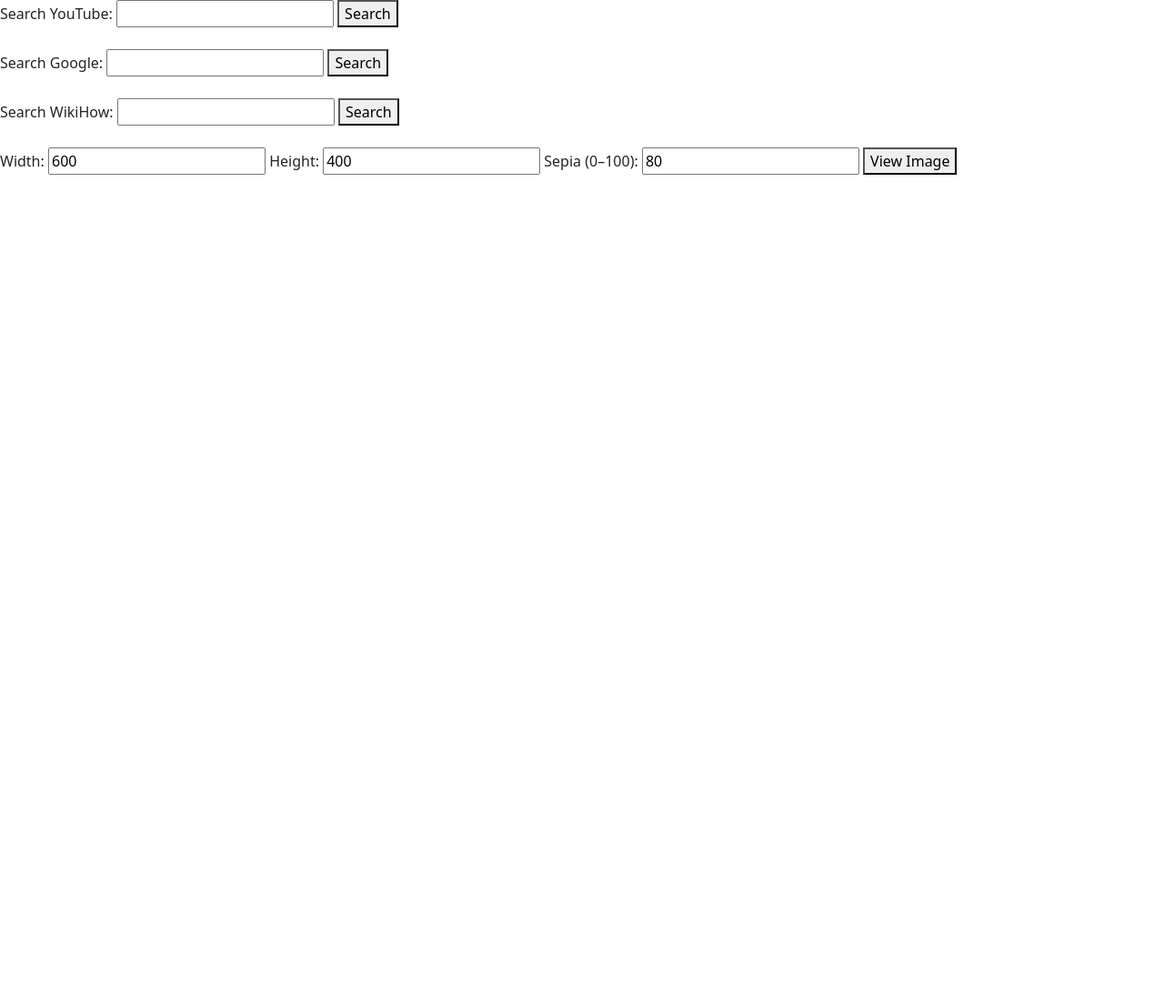
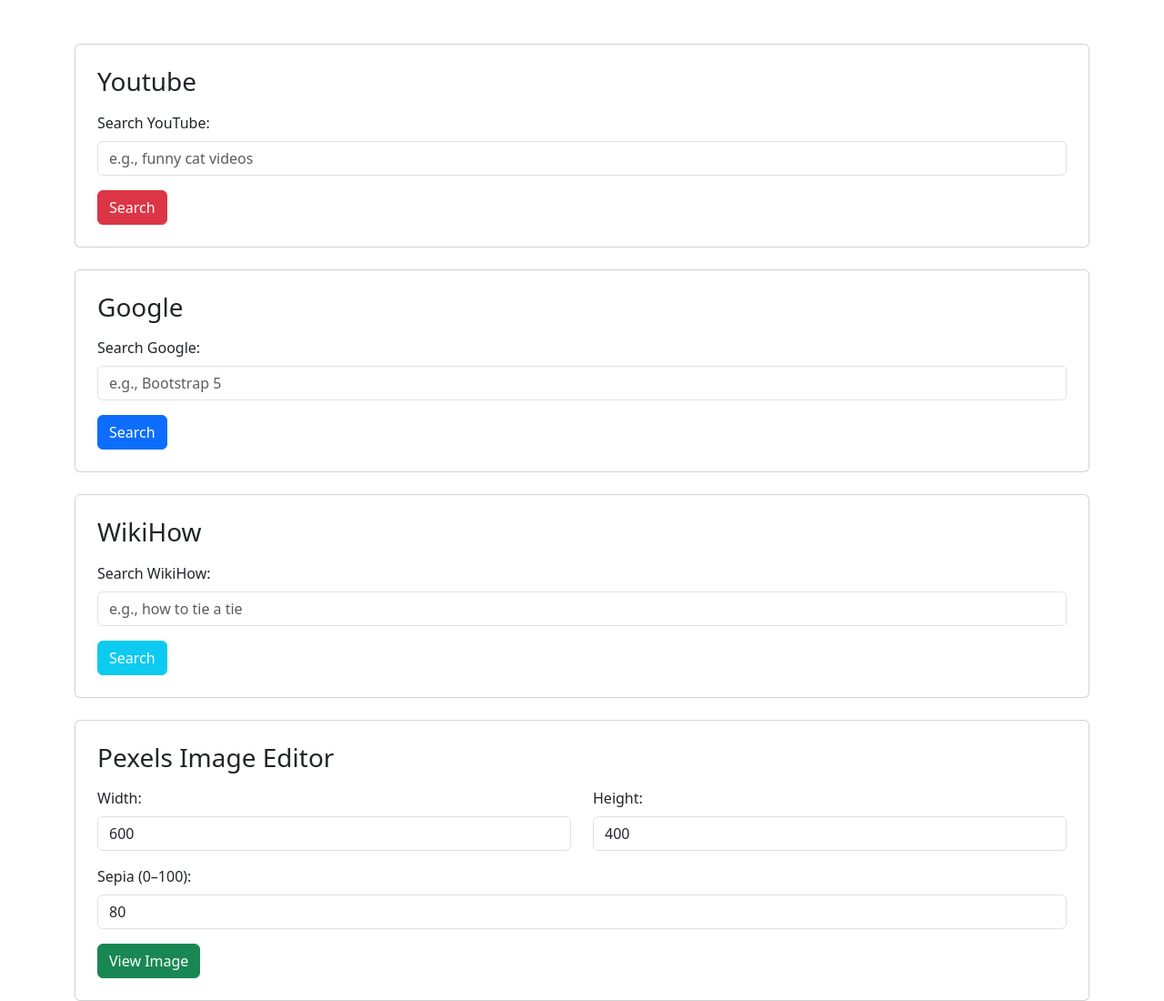
Before and after one commit to EdSmith2032/my-search-params, a plain HTML site: page index.html in a window 1280 px wide. Shown: the whole page at 91% size. Before the commit the page ends 800 px from the top, so only its background shows below. Drawn offline with nearby package versions, Linux system fonts and the light colour scheme.

Commit message:
added bootstrap, divs, and styling

```diff
--- a/index.html
+++ b/index.html
@@ -13,44 +13,65 @@
 
 <body>
 
-    <form action="https://www.youtube.com/results" method="GET">
-        <label for="search">Search YouTube:</label>
-        <input type="text" name="search_query" id="search">
-        <button type="submit">Search</button>
-    </form>
+<div class="container mt-5">
 
-    <br>
+        <div class="card p-4 mb-4">
+            <h1 class="h3 mb-3">Youtube</h1>
+            <form action="https://www.youtube.com/results" method="GET">
+                <div class="mb-3">
+                    <label for="search" class="form-label">Search YouTube:</label>
+                    <input type="text" name="search_query" id="search" class="form-control" placeholder="e.g., funny cat videos">
+                </div>
+                <button type="submit" class="btn btn-danger">Search</button>
+            </form>
+        </div>
 
-    <form action="https://www.google.com/search">
-        <label for="gsearch">Search Google:</label>
-        <input type="text" name="q" id="gsearch">
-        <button type="submit">Search</button>
-    </form>
+        <div class="card p-4 mb-4">
+            <h1 class="h3 mb-3">Google</h1>
+            <form action="https://www.google.com/search">
+                <div class="mb-3">
+                    <label for="gsearch" class="form-label">Search Google:</label>
+                    <input type="text" name="q" id="gsearch" class="form-control" placeholder="e.g., Bootstrap 5">
+                </div>
+                <button type="submit" class="btn btn-primary">Search</button>
+            </form>
+        </div>
 
-    <br>
+        <div class="card p-4 mb-4">
+            <h1 class="h3 mb-3">WikiHow</h1>
+            <form action="https://www.wikihow.com/wikiHowTo">
+                <div class="mb-3">
+                    <label for="wikihow" class="form-label">Search WikiHow:</label>
+                    <input type="text" name="search" id="wikihow" class="form-control" placeholder="e.g., how to tie a tie">
+                </div>
+                <button type="submit" class="btn btn-info text-white">Search</button>
+            </form>
+        </div>
 
-    <form action="https://www.wikihow.com/wikiHowTo">
-        <label for="wikihow">Search WikiHow:</label>
-        <input type="text" name="search" id="wikihow">
-        <button type="submit">Search</button>
-    </form>
+        <div class="card p-4">
+            <h1 class="h3 mb-3">Pexels Image Editor</h1>
+            <form action="https://images.pexels.com/photos/3184402/pexels-photo-3184402.jpeg" method="GET">
+                <div class="row">
+                    <div class="col-md-6 mb-3">
+                        <label for="w" class="form-label">Width:</label>
+                        <input type="number" name="w" id="w" value="600" class="form-control">
+                    </div>
+                    <div class="col-md-6 mb-3">
+                        <label for="h" class="form-label">Height:</label>
+                        <input type="number" name="h" id="h" value="400" class="form-control">
+                    </div>
+                </div>
+                <div class="mb-3">
+                    <label for="sepia" class="form-label">Sepia (0–100):</label>
+                    <input type="number" name="sepia" id="sepia" value="80" class="form-control" min="0" max="100">
+                </div>
+                <button type="submit" class="btn btn-success">View Image</button>
+            </form>
+        </div>
 
-    <br>
+    </div>
 
-    <form action="https://images.pexels.com/photos/3184402/pexels-photo-3184402.jpeg" method="GET">
-        <label for="w">Width:</label>
-        <input type="number" name="w" id="w" value="600">
-
-        <label for="h">Height:</label>
-        <input type="number" name="h" id="h" value="400">
-
-        <label for="sepia">Sepia (0–100):</label>
-        <input type="text" name="sepia" id="sepia" value="80">
-
-        <button type="submit">View Image</button>
-    </form>
-
-
+    <script src="https://cdn.jsdelivr.net/npm/bootstrap@5.3.3/dist/js/bootstrap.bundle.min.js" integrity="sha384-YvpcrYf0tY3lHB60NNkmXc5s9fDVZLESaAA55NDzOxhy9GkcIdslK1eN7N6jIeHz" crossorigin="anonymous"></script>
 </body>
 
 </html>
```
